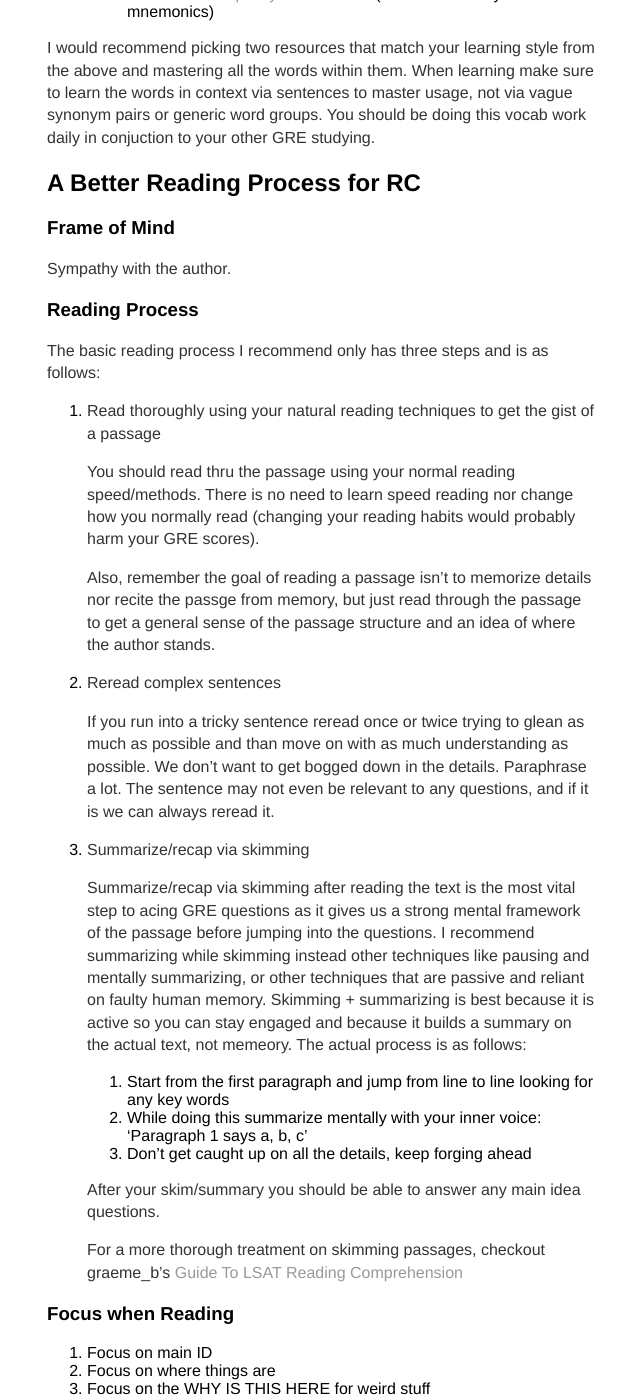
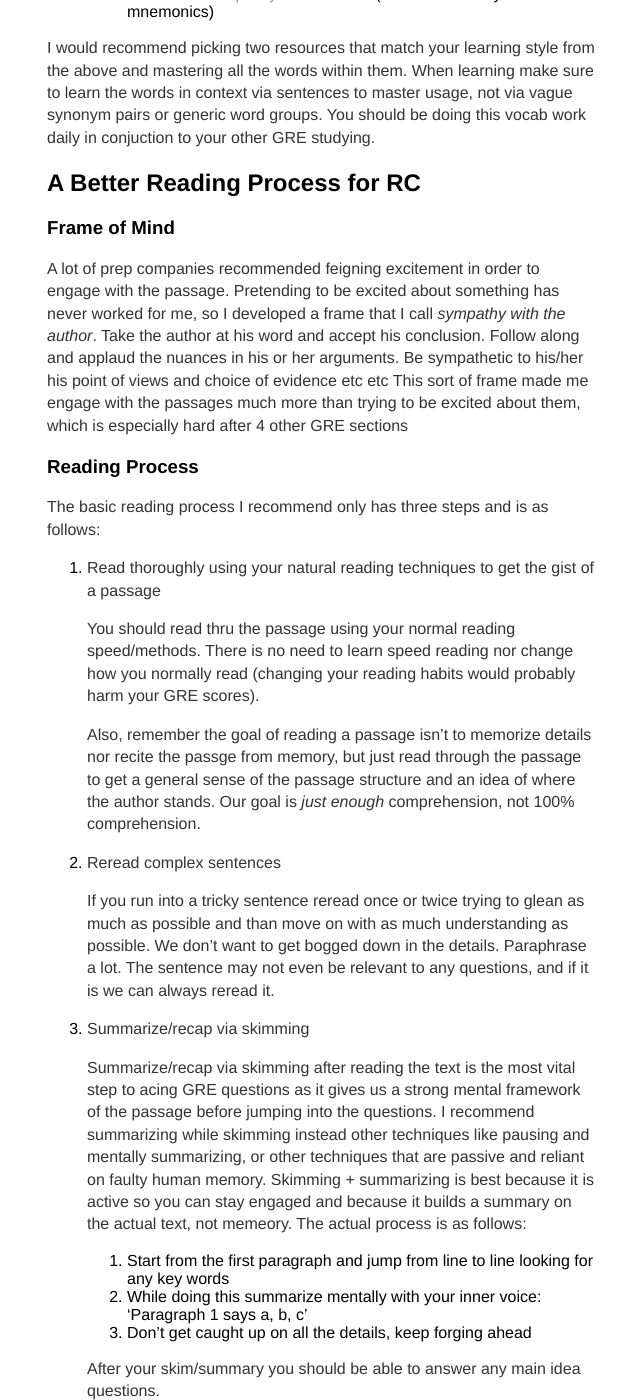
Before and after one commit to btmbtm/btmbtm.github.io, a Jekyll site: the page built from gre/extrarcguide.md, in a window 1280 px wide and 1400 px high, scrolled down 1945 px. Shown: the whole window, without its empty margins (318-958 px from the left). Built offline with Jekyll 4.4.1, drawn with Linux system fonts in a browser that asks for light colours; some of the changed text lies outside the part shown.

Commit message:
Update extrarcguide.md

````diff
--- a/gre/extrarcguide.md
+++ b/gre/extrarcguide.md
@@ -80,7 +80,7 @@ I would recommend picking two resources that match your learning style from the
 
 ### Frame of Mind
 
-  Sympathy with the author.
+  A lot of prep companies recommended feigning excitement in order to engage with the passage. Pretending to be excited about something has never worked for me, so I developed a frame that I call *sympathy with the author*. Take the author at his word and accept his conclusion. Follow along and applaud the nuances in his or her arguments. Be sympathetic to his/her his point of views and choice of evidence etc etc This sort of frame made me engage with the passages much more than trying to be excited about them, which is especially hard after 4 other GRE sections
 
 ### Reading Process
 
@@ -90,7 +90,8 @@ The basic reading process I recommend only has three steps and is as follows:
 
     You should read thru the passage using your normal reading speed/methods. There is no need to learn speed reading nor change how you normally read (changing your reading habits would probably harm your GRE scores).
 
-    Also, remember the goal of reading a passage  isn't to memorize details nor recite the passge from memory, but just read through the passage to get a general sense of the passage structure and an idea of where the author stands.
+    Also, remember the goal of reading a passage  isn't to memorize details nor recite the passge from memory, but just read through the passage to get a general sense of the passage structure and an idea of where the author stands. Our goal is *just enough* comprehension, not 100% comprehension.
+
 
 2. Reread complex sentences
 
@@ -108,12 +109,6 @@ The basic reading process I recommend only has three steps and is as follows:
 
     For a more thorough treatment on skimming passages, checkout graeme_b's [Guide To LSAT Reading Comprehension ](https://www.reddit.com/r/LSAT/comments/ud0rw/guide_to_lsat_reading_comprehension/)
 
-### Focus when Reading
-
-  1. Focus on main ID
-  2. Focus on where things are
-  3. Focus on the WHY IS THIS HERE for weird stuff
-
 ### Other thoughts
 
 1. Reading speed < Comprehension
@@ -123,6 +118,14 @@ The basic reading process I recommend only has three steps and is as follows:
 1. Note taking
 
     Since the GRE is a computer test in the USA, I'd recommend against note taking as you can't directly markup the passage. When taking notes you take your eye off the passage and computer screen which is potentially dangerous as this sort of context switching from notebook to computer screen is taxing on the memory and kills concentration. The only time I'd suggest note taking is if your mind wanders easily and note taking would keep you focused. Even in that case I would recommend taking notes without looking down at your paper and not refer to them when doing questions.
+
+3. Read normally, avoid active reading
+
+  Active reading is this weird pseudo concept like *critical thinking* that people nebulously define in 30 different ways and blame student failures on. Bro, if you just read actively, you'd get a 170 brah. You just gotta like pay attention, or something and bam, perfect score. Bro you got all da RC questions wrong cause you didnt ACTIVELY READ and THINK CRITICALLY.
+
+  Students who take the active reading thing to heart end up trying to juggle all the details of the passage, the arguments, and relationships within the passage in their head and end up remembering nothing and feeling stupid cause they can't ACTIVELY READ.
+
+  Stick with your normal reading methods. Dey got your thru 16+ years of edumacation.
 
 ## Attacking, Understanding, and Breakingdown Questions and Answer Choices
 
@@ -166,6 +169,8 @@ The basic reading process I recommend only has three steps and is as follows:
   >   They combine two unrelated concepts that appeared in the passage
   >
   >   If you know what’s going on in the passage, and if you know the right section to check if something was mentioned, you can avoid choosing wrong answers.
+
+  IDing wrong answer choices quickly is vital to scoring high.
 
   1. Extreme
   2. Categorical
@@ -217,14 +222,8 @@ TO DO
 
   1. https://lawschooli.com/five-things-learned-writing-thousands-lsat-explanations/
 
-```
+HIGH GRE RC SCORERS
 
-
-
-
-```
-
-HIGH GRE RC SCORERS
 - READ A PASSAGE THOROUGHLY WITH *JUST ENOUGH* COMPREHENSION
 - DONT GET BOGGED DOWN IN DETAILS
 - CAN IO THE MAIN ARGUMENT OF A PASSAGE
@@ -235,11 +234,13 @@ HIGH GRE RC SCORERS
 - SPEND MOST OF THE TIME ACTIVELY PERUSING THE TEXT, NOT PASSIVELY THINKING ABOUT QUESTIONS
 
 RC COURSE
+
 1. MASTER READING
   - memory method
   -
 2. MASTERING QUESTIONS
   - quickly find relevant info quick
+
 3. TACKLING RC
 2.
 2.
````
